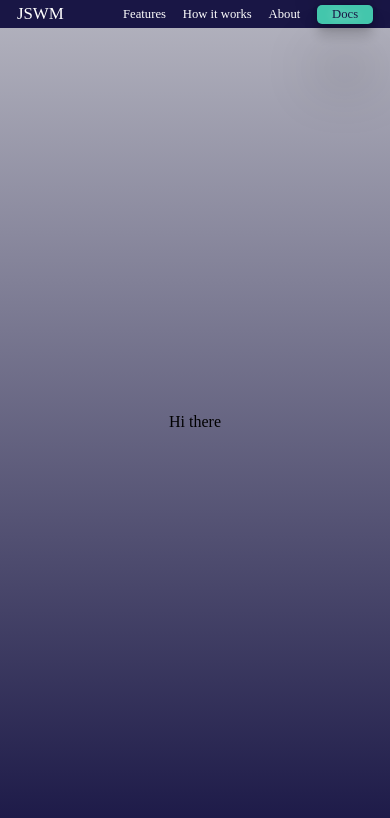
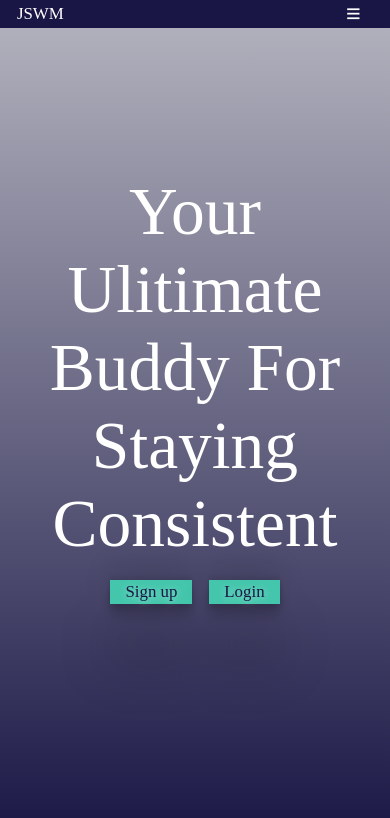
Before and after one commit to sidd19898/JSWM, a React app in the folder frontend/: page /landing in a window 390 px wide. Shown: the top 818 px of the page. Built offline with nearby package versions, Linux system fonts and the light colour scheme; the HTML template or start-up script is replaced by a standard one.

Commit message:
done with first section and navbar of landing page

```diff
--- /dev/null
+++ b/frontend/src/components/Firstsec.css
@@ -0,0 +1,14 @@
+.ti{
+    font-size: 8vmax;
+    text-align: center;
+    color: white;
+}
+
+.ti2{
+    display: flex;
+    justify-content: center;
+    margin-bottom: 8vmax;
+    gap: 2vmax;
+    margin-top: 2vmax;
+    font-size: 2vmax;
+}
--- /dev/null
+++ b/frontend/src/components/Firstsec.jsx
@@ -0,0 +1,12 @@
+import "../components/Firstsec.css"
+import "../components/NavLan.css"
+
+export function Firstsec(){
+    return(
+<div>
+    <div className="ti">Your Ulitimate <br></br>Buddy For Staying <br></br>Consistent</div>
+    <div className="ti2"><button className="polo">Sign up</button>
+    <button className="polo">Login</button></div>
+</div>
+    )
+}
--- /dev/null
+++ b/frontend/src/components/Menu.css
@@ -0,0 +1,12 @@
+.pottry{
+    position: absolute;
+    right: 0;
+    background-color: #191645;
+}
+
+.lop{
+    border: 5px solid white;
+    text-align: center;
+    padding: 1vmax;
+    width: 12vmax;
+}
--- /dev/null
+++ b/frontend/src/components/Menu.jsx
@@ -0,0 +1,13 @@
+import "../components/Menu.css"
+import "../components/NavLan.css"
+
+export function Menu(){
+    return(
+<div className="pottry">
+        <div className="lop"><button className="bu">Features</button></div>
+        <div className="lop"><button className="bu">How it Works</button></div>
+        <div className="lop"><button className="bu">About</button></div>
+        <div className="lop"><button className="bu">Docs</button></div>
+    </div>
+    )
+}
--- a/frontend/src/components/NavLan.css
+++ b/frontend/src/components/NavLan.css
@@ -21,6 +21,8 @@
 
 .title{
     font-size: 2vmax;
+    display: flex;
+    align-items: center;
 }
 
 
@@ -30,7 +32,6 @@
   cursor: pointer;
   background-color: #43C6AC;
   color: #191645;
-  border-radius: 5px;
   padding-top: 2px;
   padding-bottom: 2px;
   padding-right: 15px;
@@ -49,11 +50,30 @@ box-shadow: rgba(0, 0, 0, 0.25) 0px 54px 55px, rgba(0, 0, 0, 0.12) 0px -12px 30p
   display: none;
 }
 
-@media (max-width:353px){
+@media (max-width:395px){
   .feat{
     display: none;
   }
   .hamburgur{
 display: block;
+margin-right: 5vmax;
   }
 }
+
+.bui{
+    all: unset;
+  cursor: pointer;
+  position: fixed;
+  }
+
+  .bu{
+ all: unset;
+  cursor: pointer;
+  }
+
+.sol{
+    all: unset;
+  cursor: pointer;
+  align-items: center;
+  position: absolute;
+}
--- a/frontend/src/components/NavLan.jsx
+++ b/frontend/src/components/NavLan.jsx
@@ -1,17 +1,39 @@
 import "../components/NavLan.css"
+import { useState,useEffect }  from 'react';
+import { Menu } from "./Menu.jsx";
 
 export function Nav({children1,children2,children3,children4,children5}){
+    const [modal,setModal] = useState(false)
     return(
         <div className="Nav">
             <div className="title">{children1}</div>
             <div className="feat">
-            <div>{children2}</div>
-            <div>{children3}</div>
-            <div>{children4}</div>
-            <div><button className="polo">{children5}</button></div>
+            <div><button className="bu">{children2}</button></div>
+            <div><button className="bu">{children3}</button></div>
+            <div><button className="bu">{children4}</button></div>
+            <div><button className="bu">{children5}</button></div>
             </div>
             <div className="hamburgur">
-                <button className="bu">hi</button>
+            <button className="bui" onClick={()=>setModal(!modal)}>
+{modal ? (
+<div>
+<svg width="5.4vmax" height="2.2vmax" viewBox="0 0 24 24" fill="none" xmlns="http://www.w3.org/2000/svg">
+<path d="M6.4 19L5 17.6L10.6 12L5 6.4L6.4 5L12 10.6L17.6 5L19 6.4L13.4 12L19 17.6L17.6 19L12 13.4L6.4 19Z" fill="white"/>
+</svg>
+<Menu></Menu>
+</div>
+):(
+
+<svg width="5vmax" height="2vmax" viewBox="0 0 48 48" fill="none" xmlns="http://www.w3.org/2000/svg">
+<rect x="10" y="38" width="35" height="5" fill="white"/>
+<rect x="10" y="25" width="35" height="5" fill="white"/>
+<rect x="10" y="12.4" width="35" height="5" fill="white"/>
+</svg>
+
+)
+}
+</button>
+
             </div>
         </div>
 
--- a/frontend/src/components/Section.jsx
+++ b/frontend/src/components/Section.jsx
@@ -1,10 +1,10 @@
 import "../components/Section.css"
-
+import { Firstsec } from "./Firstsec"
 export function Section(){
     return(
 <div className="container">
 <div className="section">
-Hi there
+<Firstsec></Firstsec>
 </div>
 <div className="section">
 Hi there
```
Also changed, not shown: frontend/src/components/demo.jsx (added).
